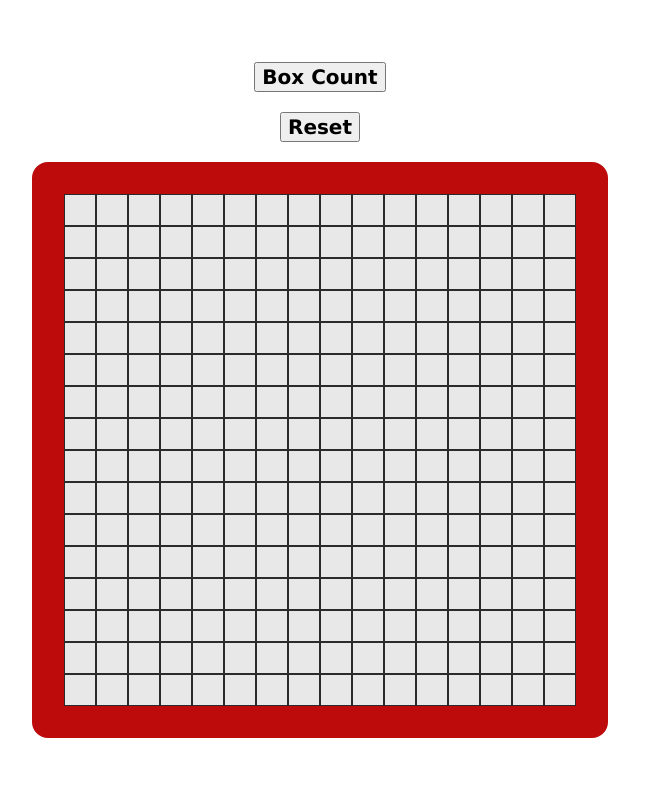
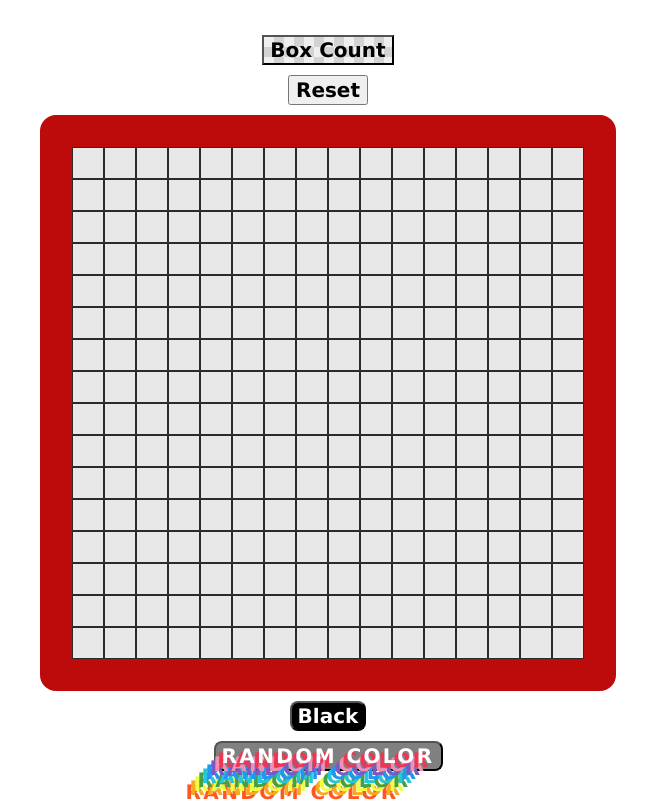
Before and after one commit to Dunlop0790/etch-a-sketch, a plain HTML site: page index.html in a window 1280 px wide. Shown: the whole page, without its empty margins (320-967 px from the left). Drawn offline with Linux system fonts and the light colour scheme.

Commit message:
Add buttons for reset and changing color to rainbow or black

```diff
--- a/index.html
+++ b/index.html
@@ -10,8 +10,12 @@
 
 <body id="flex-container">
   <button class="box-number">Box Count</button>
-  <button class="reset-boxes">Reset</button>
+  <button class="reset-button">Reset</button>
   <div id="container"></div>
+  <div class="color-box">
+    <button class="black-button">Black</button>
+    <button class="random-color-button">Random Color</button>
+  </div>
   <script src="script.js"></script>
 </body>
 
--- a/script.js
+++ b/script.js
@@ -11,6 +11,8 @@ let boxCount = document.querySelector(".box-number").addEventListener('click', (
   });
 
   const boxContainer = document.getElementById('container');
+
+  let currentColor = 'black';
 
   function createGrid(numBoxes) {
     boxContainer.innerHTML = '';
@@ -26,11 +28,40 @@ let boxCount = document.querySelector(".box-number").addEventListener('click', (
       boxDiv.style.height = `${boxSize}px`;
 
       boxDiv.addEventListener('mouseenter', () => {
-        boxDiv.style.backgroundColor = 'black';
+        boxDiv.style.backgroundColor = getColor();
       });
 
       boxContainer.appendChild(boxDiv);
     }
   }
 
-  createGrid(16 * 16);
+function getColor() {
+  if (currentColor === 'random') {
+    return `rgb(${Math.floor(Math.random() * 256)}, ${Math.floor(Math.random() * 256)}, ${Math.floor(Math.random() * 256)})`;
+  }
+  return currentColor;
+}
+
+const blackColorButton = document.querySelector('.black-button');
+blackColorButton.addEventListener('click', () => {
+  currentColor = 'black';
+});
+document.body.appendChild(blackColorButton);
+
+const randomColorButton = document.querySelector('.random-color-button');
+randomColorButton.addEventListener('click', () => {
+  currentColor = 'random';
+});
+document.body.appendChild(randomColorButton);
+
+function resetGrid() {
+  const squares = document.querySelectorAll('.squares');
+  squares.forEach(square => {
+    square.style.backgroundColor = '';
+  });
+}
+
+const resetButton = document.querySelector('.reset-button');
+resetButton.addEventListener('click', resetGrid);
+
+createGrid(16 * 16);
--- a/style.css
+++ b/style.css
@@ -1,8 +1,6 @@
 html, body {
     height: 100%;
     width: 100%;
-    margin: 0;
-    padding: 0;
   }
 
 #flex-container {
@@ -14,8 +12,49 @@ html, body {
   width: 100%;
 }
 
-  .box-number, .reset-boxes {
-    margin-bottom: 20px;
+.box-number {
+  background-image: linear-gradient(45deg, #d3d3d3 25%, transparent 25%), linear-gradient(-45deg, #d3d3d3 25%, transparent 25%), linear-gradient(45deg, transparent 75%, #d3d3d3 75%), linear-gradient(-45deg, transparent 75%, #d3d3d3 75%);
+  background-size: 20px 20px;
+  background-position: 0 0, 0 10px, 10px -10px, -10px 0px;
+}
+
+.color-box {
+  margin-top: 10px;
+}
+
+.black-button {
+  color: white;
+  background-color: black;
+  border-radius: 8px;
+}
+
+.random-color-button {
+  margin-top: 0px;
+  margin-bottom: 50px;
+  text-align: center;
+  font-family: sans-serif;
+  font-size: 3rem;
+  letter-spacing: 0.15rem;
+  text-transform: uppercase;
+  border-radius: 8px;
+  background-color: gray;
+  color: #ffffff;
+  text-shadow: -4px 4px #ef3550,
+               -8px 8px #f48fb1,
+               -12px 12px #7e57c2,
+               -16px 16px #2196f3,
+               -20px 20px #26c6da,
+               -24px 24px #43a047,
+               -28px 28px #eeff41,
+               -32px 32px #f9a825,
+               -36px 36px #ff5722;
+}
+
+.box-number,
+.reset-button,
+.black-button,
+.random-color-button {
+  margin-bottom: 10px;
   font-family: 'Lucida Sans', 'Lucida Sans Regular', 'Lucida Grande', 'Lucida Sans Unicode', Geneva, Verdana, sans-serif;
   font-weight: 800;
   font-size: 20px;
```
Lines whose indentation alone changed are shown as unchanged.
